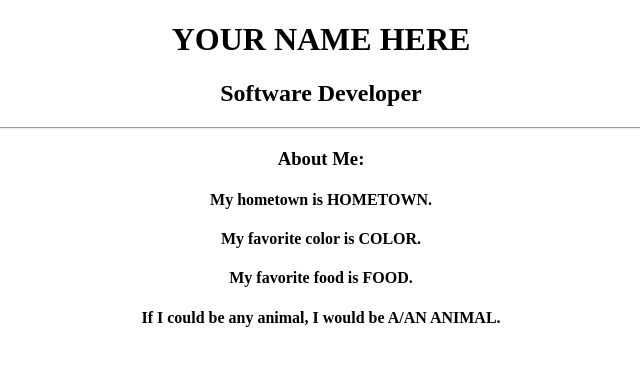
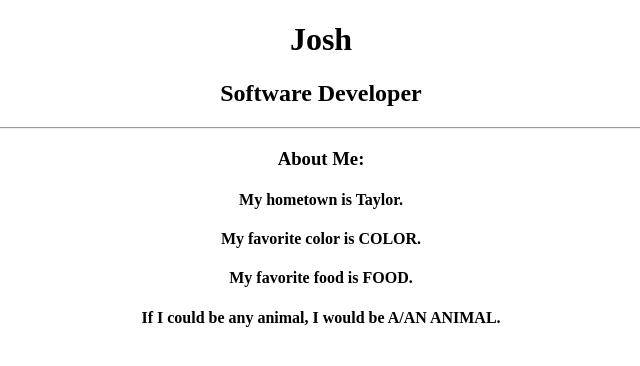
Before and after one commit to joshmcadams/my-first-repo, a plain HTML site: page index.html in a window 1280 px wide. Shown: the whole page, without its empty margins (319-959 px from the left). Drawn offline with Linux system fonts and the light colour scheme.

Commit message:
Added some details

```diff
--- a/index.html
+++ b/index.html
@@ -7,11 +7,11 @@
     </head>
     <body>
     <div align="center">
-        <h1>YOUR NAME HERE</h1>
+        <h1>Josh</h1>
         <h2>Software Developer</h2>
         <hr>
         <h3>About Me:</h3>
-            <h4>My hometown is HOMETOWN.</h4>
+            <h4>My hometown is Taylor.</h4>
             <h4>My favorite color is COLOR.</h4>
             <h4>My favorite food is FOOD.</h4>
             <h4>If I could be any animal, I would be A/AN ANIMAL.</h4>
```
